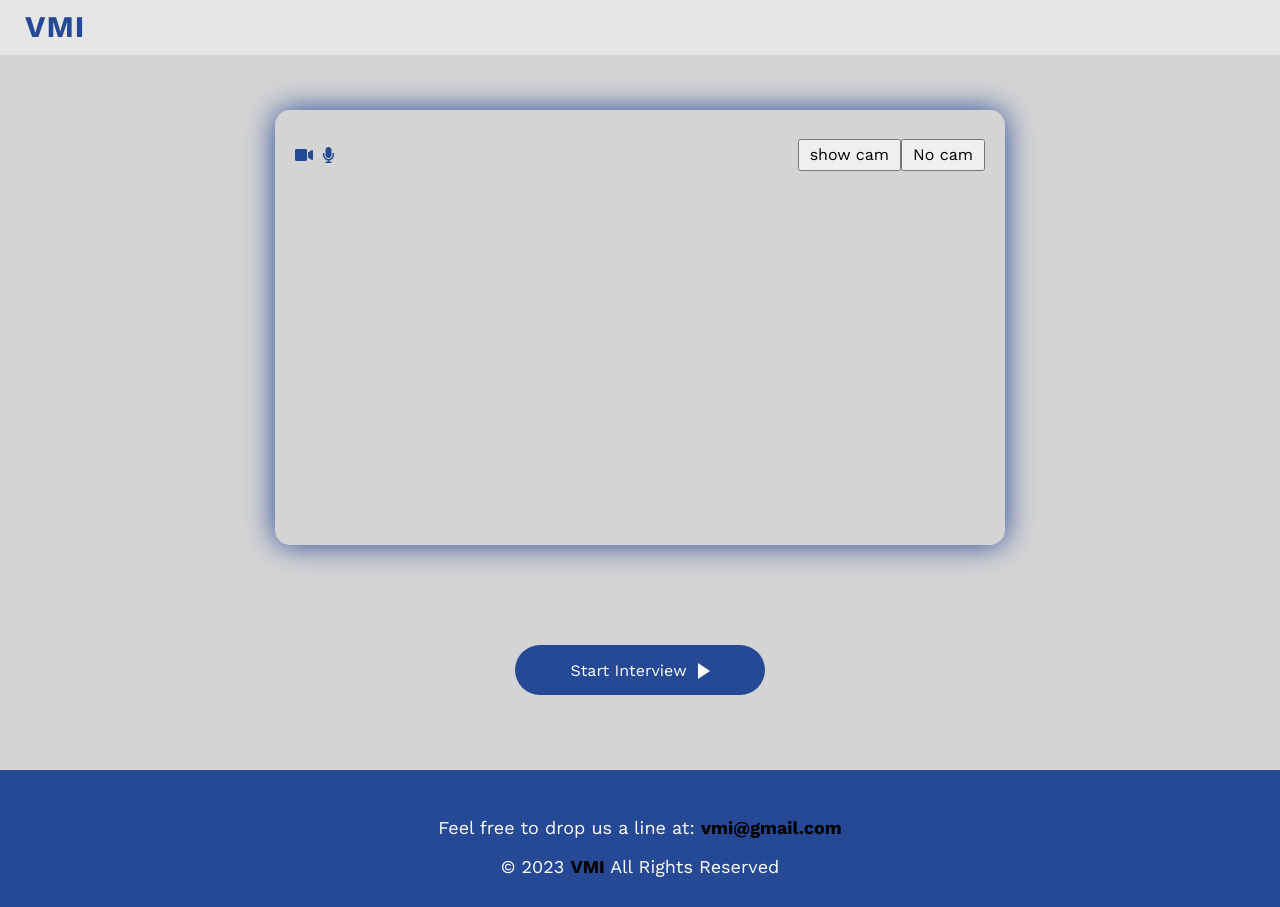
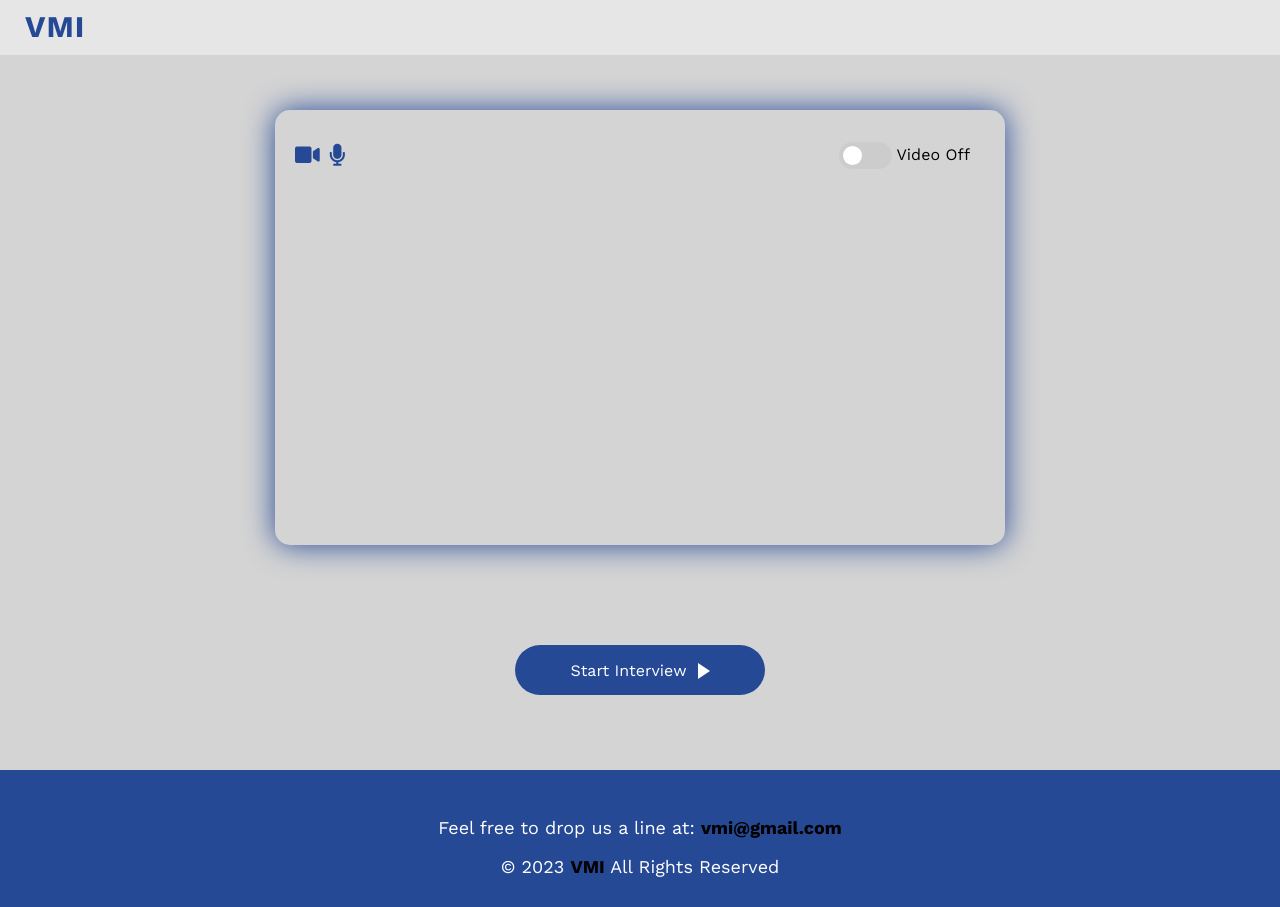
Before and after one commit to Ahmed97777/Virtual-Mock-Interview, a React (Create React App) app in the folder virtual_mock_interview/: page /interview in a window 1280 px wide. Built offline with nearby package versions, Linux system fonts and the light colour scheme; no server answers.

Commit message:
Updated toggle video to a better design.

```diff
--- a/virtual_mock_interview/src/App.css
+++ b/virtual_mock_interview/src/App.css
@@ -456,7 +456,7 @@ background-color: var(--background-color); /* Fallback color */
 .interview-vid {
     position: absolute;
     left: 50%;
-    top: 14%;
+    top: 16%;
     transform: translateX(-50%);
     width: 50%;
     height: 45%;
@@ -577,7 +577,7 @@ background-color: var(--background-color); /* Fallback color */
 
 #questionId {
     position: absolute;
-    bottom: 15%;
+    bottom: 12%;
     padding-left: 20px;
     padding-right: 20px;
 }
@@ -753,6 +753,7 @@ background-color: var(--background-color); /* Fallback color */
 
 .icons-for-interview i {
     color: #264996;
+    font-size: 22px;
 }
 
 .instructions-parent-for-interview {
@@ -845,3 +846,70 @@ background-color: var(--background-color); /* Fallback color */
 .time-running-update {
     display: initial;
 }
+
+/* ---- toggle slider style */
+.switch {
+    position: relative;
+    display: inline-block;
+    margin-right: 5px;
+    width: 53px;
+    height: 27px;
+}
+
+.switch input {
+    opacity: 0;
+    width: 0;
+    height: 0;
+}
+
+.slider {
+    position: absolute;
+    cursor: pointer;
+    top: 0;
+    left: 0;
+    right: 0;
+    bottom: 0;
+    background-color: #ccc;
+    -webkit-transition: .4s;
+    transition: .4s;
+}
+
+.slider:before {
+    position: absolute;
+    content: "";
+    height: 19px;
+    width: 19px;
+    left: 4px;
+    bottom: 4px;
+    background-color: white;
+    -webkit-transition: .4s;
+    transition: .4s;
+}
+
+input:checked + .slider {
+    background-color: #264996;
+}
+
+input:focus + .slider {
+    box-shadow: 0 0 1px #264996;
+}
+
+input:checked + .slider:before {
+    -webkit-transform: translateX(26px);
+    -ms-transform: translateX(26px);
+    transform: translateX(26px);
+}
+
+/* Rounded sliders */
+.slider.round {
+    border-radius: 34px;
+}
+
+.slider.round:before {
+    border-radius: 50%;
+}
+
+.toggle-text {
+    margin-right: 15px;
+}
+/* ---- end of toggle slider style */
--- a/virtual_mock_interview/src/Components/Interview.js
+++ b/virtual_mock_interview/src/Components/Interview.js
@@ -8,6 +8,47 @@ import { v4 as uuidv4 } from 'uuid';
 
 
 const Interview = () => {
+
+    const [specificVariable, setSpecificVariable] = useState(false);
+
+    // const toggleVideoButton = () => {
+    //     setSpecificVariable(true);
+    //     console.log("this is the toggle on");
+    //     console.log(specificVariable);
+    // }
+
+    // const toggleVideoButtonOff = () => {
+    //     setSpecificVariable(false);
+    //     console.log("this is the toggle off");
+    //     console.log(specificVariable);
+    // }
+
+    const [isOn, setIsOn] = useState(false);
+
+    const handleToggle = () => {
+        setIsOn((prevState) => !prevState);
+
+        // Call the appropriate function based on the toggle state
+        if (!isOn) {
+        // Function to execute when the toggle is turned on
+        specificFunctionOn();
+        } else {
+        // Function to execute when the toggle is turned off
+        specificFunctionOff();
+        }
+    };
+
+    const specificFunctionOn = () => {
+        setSpecificVariable(true);
+        console.log("this is the toggle on");
+        console.log(specificVariable);
+    };
+
+    const specificFunctionOff = () => {
+        setSpecificVariable(false);
+        console.log("this is the toggle off");
+        console.log(specificVariable);
+    };
 
 
     const [userId, setUserId] = useState('');
@@ -59,22 +100,6 @@ const Interview = () => {
     const [currentQuestionIndex, setCurrentQuestionIndex] = useState(0);
     const [showFirstQuestion, setShowFirstQuestion] = useState(false);
     const currentQuestion = showFirstQuestion ? questions[currentQuestionIndex] : '';
-
-    const [specificVariable, setSpecificVariable] = useState(false);
-
-    const toggleVideoButton = () => {
-        setSpecificVariable(true);
-        console.log("this is the toggle on");
-        console.log(specificVariable);
-    }
-
-    const toggleVideoButtonOff = () => {
-        setSpecificVariable(false);
-        console.log("this is the toggle off");
-        console.log(specificVariable);
-    }
-
-
 
 
     const sendAndChange = () => {
@@ -333,8 +358,16 @@ const Interview = () => {
                                 <i className="fas fa-microphone"></i>
                             </div>
                             <div>
-                                <button onClick={toggleVideoButton} >show cam</button>
-                                <button onClick={toggleVideoButtonOff} >No cam</button>
+                                {/* <button onClick={toggleVideoButton} >show cam</button> */}
+                                {/* <button onClick={toggleVideoButtonOff} >No cam</button> */}
+                                <label className="switch">
+                                    <input
+                                        type="checkbox"
+                                        onChange={handleToggle}
+                                    />
+                                    <span className="slider round" />
+                                </label>
+                                <span className="toggle-text">{isOn ? 'Video On' : 'Video Off'}</span>
                                 <div className={`timer ${displayTimer ? 'timer-update' : ''}`} >{formatTime(timeRemaining)}</div>
                             </div>
 
```
